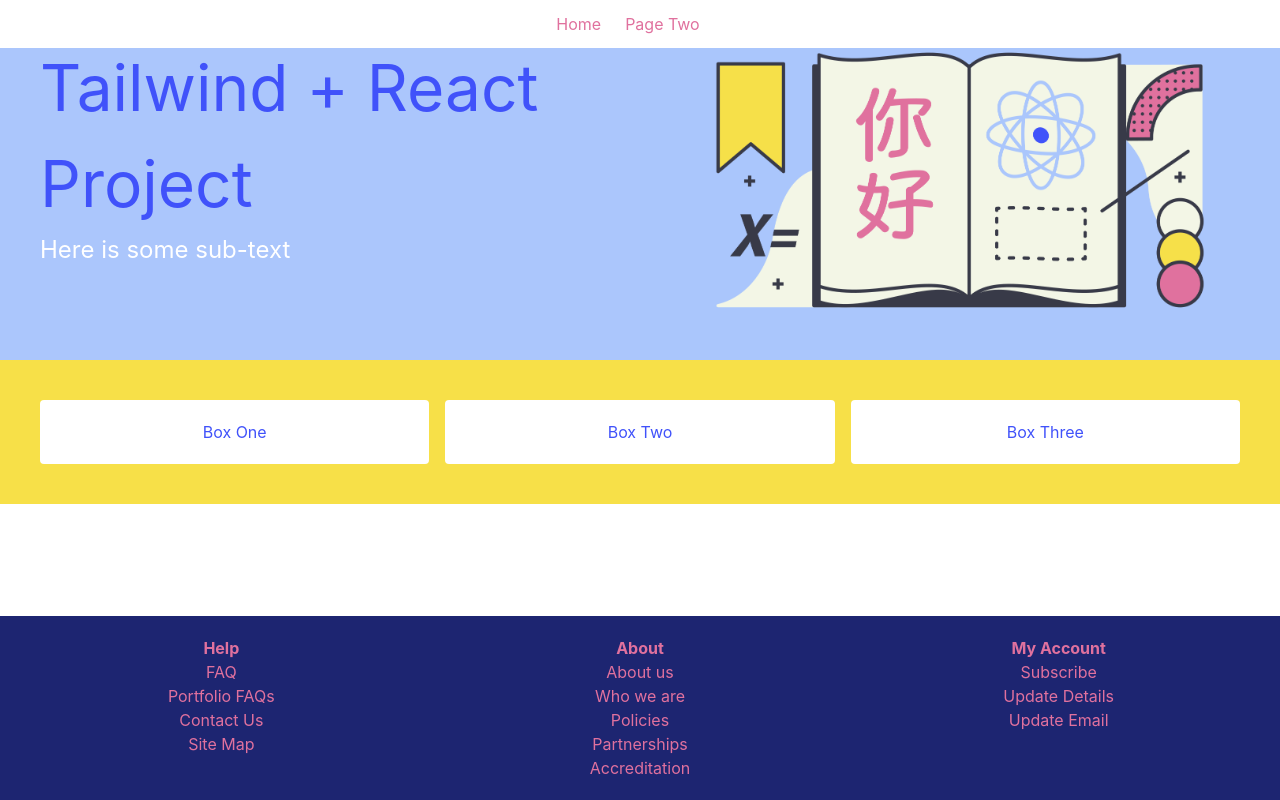
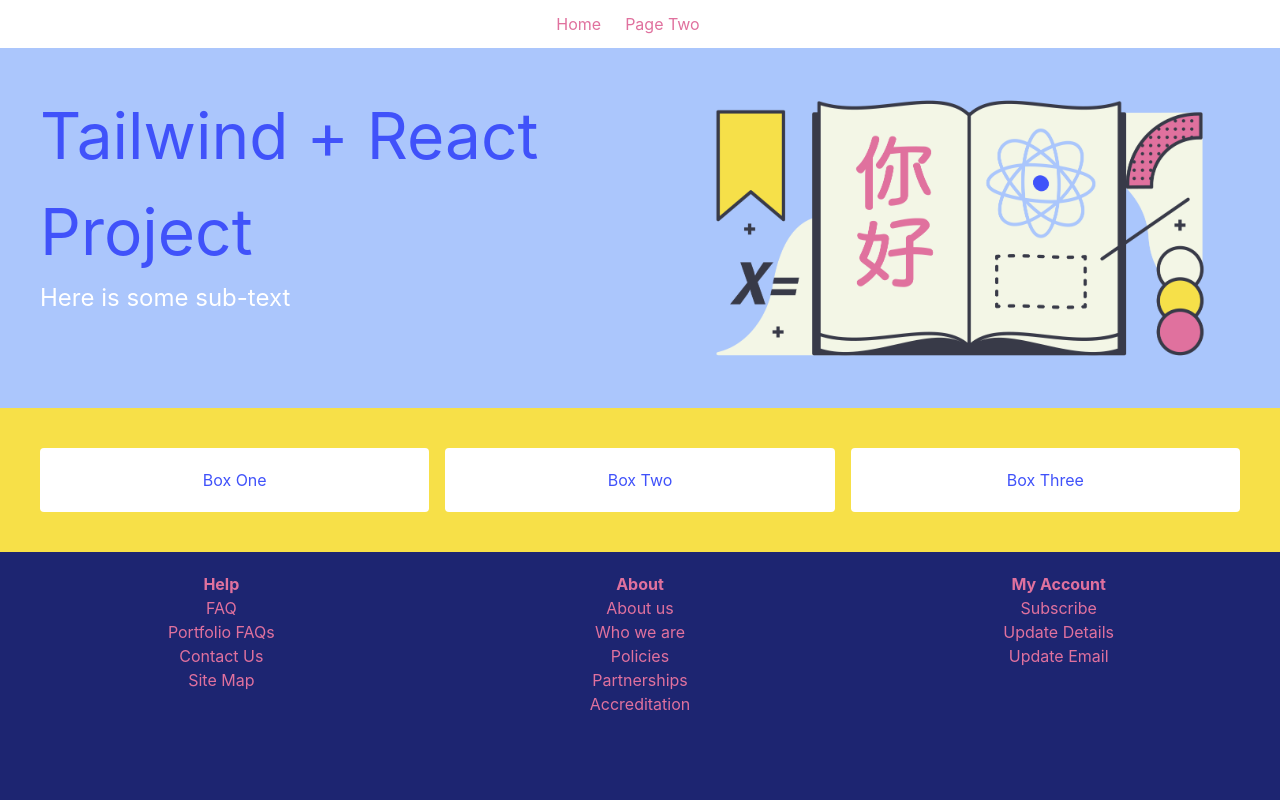
Before and after one commit to UmmaGohil/project-setup, a React (Create React App) app: page / in a window 1280 px wide. Built offline with nearby package versions, Linux system fonts and the light colour scheme.

Commit message:
Footer fix 🐞

```diff
--- a/src/components/footer.js
+++ b/src/components/footer.js
@@ -12,7 +12,7 @@ const Footer = () => {
     }, [dispatch])
 
     return (
-        <footer class="absolute inset-x-0 bottom-0 w-full bg-blueribbon-800 text-deepblush-500 p-5 text-center">
+        <div class="flex flex-col h-screen justify-between bottom-0 w-full bg-blueribbon-800 text-deepblush-500 p-5 text-center">
             <div class="grid grid-flow-col grid-cols-3 gap-4 ">
                 <div>
                     <p class="font-bold">Help</p>
@@ -51,7 +51,7 @@ const Footer = () => {
                     )}
                 </div>
             </div>
-        </footer>
+        </div>
     )
 }
 
--- a/src/components/nav.js
+++ b/src/components/nav.js
@@ -5,7 +5,7 @@ class Nav extends Component {
     render() {
         return (
             <nav>
-                <ul class="flex fixed bg-white text-deepblush-500 w-full justify-center p-3">
+                <ul class="flex bg-white text-deepblush-500 w-full justify-center p-3">
                     <li class=" mr-6 ">
                         <Link to="/">Home</Link>
                     </li>
--- a/src/components/sectionOne.js
+++ b/src/components/sectionOne.js
@@ -15,7 +15,7 @@ const SectionOne = () => {
     return (
         <div class="flex bg-perano-500">
             <div class="w-1/2 p-10">
-                <h1 class="  sm:text-lg md:text-4xl lg:text-6xl text-blueribbon-500">
+                <h1 class=" sm:text-lg md:text-4xl lg:text-6xl text-blueribbon-500">
                     {title}
                 </h1>
                 <h3 class="text-2xl text-white">{subtitle}</h3>
--- a/src/components/sectionTwo.js
+++ b/src/components/sectionTwo.js
@@ -11,8 +11,8 @@ const SectionTwo = () => {
         dispatch(viewData())
     }, [dispatch])
     return (
-        <div class="bg-goldendream-500 text-gray-800 p-10">
-            <div class="grid grid-cols-3 gap-4">
+        <div class="flex bg-goldendream-500">
+            <div class="w-full p-10 grid grid-cols-3 gap-4">
                 {box === undefined ? (
                     <p>loading</p>
                 ) : (
--- a/src/layout/page.js
+++ b/src/layout/page.js
@@ -9,11 +9,11 @@ const propTypes = {
 
 const Page = ({ route, children }) => {
     return (
-        <>
+        <div class="flex flex-col h-screen ">
             <Nav route={route} />
             <div className="w-full">{children}</div>
             <Footer />
-        </>
+        </div>
     )
 }
 
```
